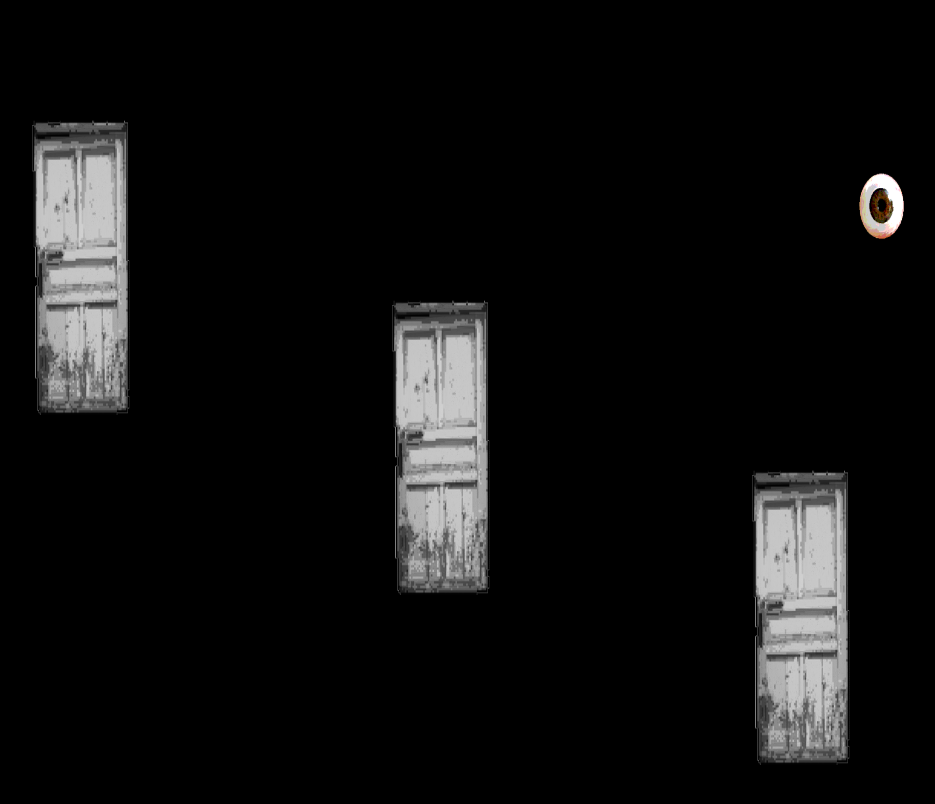
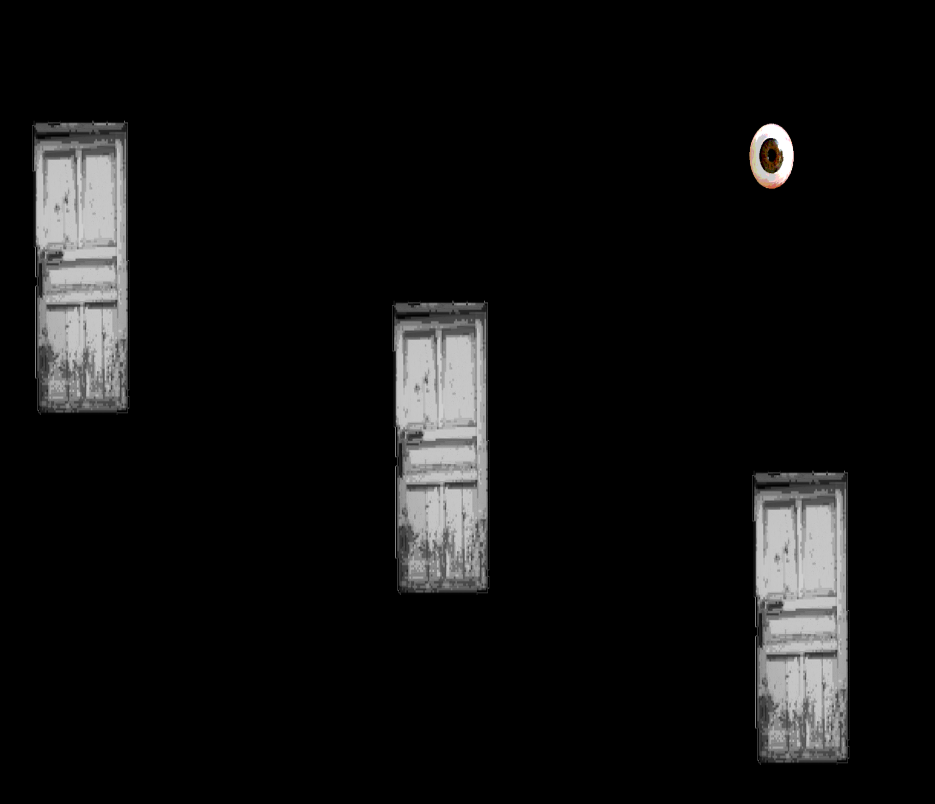
Before and after one commit to vvaeon/xncodingrealm, a plain HTML site: page index.html in a window 1280 px wide. Shown: the top 804 px of the page, without its empty margins (88-1023 px from the left). Drawn offline with Linux system fonts and the light colour scheme.

Commit message:
Update style.css

```diff
--- a/style.css
+++ b/style.css
@@ -30,6 +30,6 @@ body {
 }
 .eye {
   position: absolute;
-  top: 150px;
-  left: 890px;
+  top: 100px;
+  left: 780px;
 }
```
